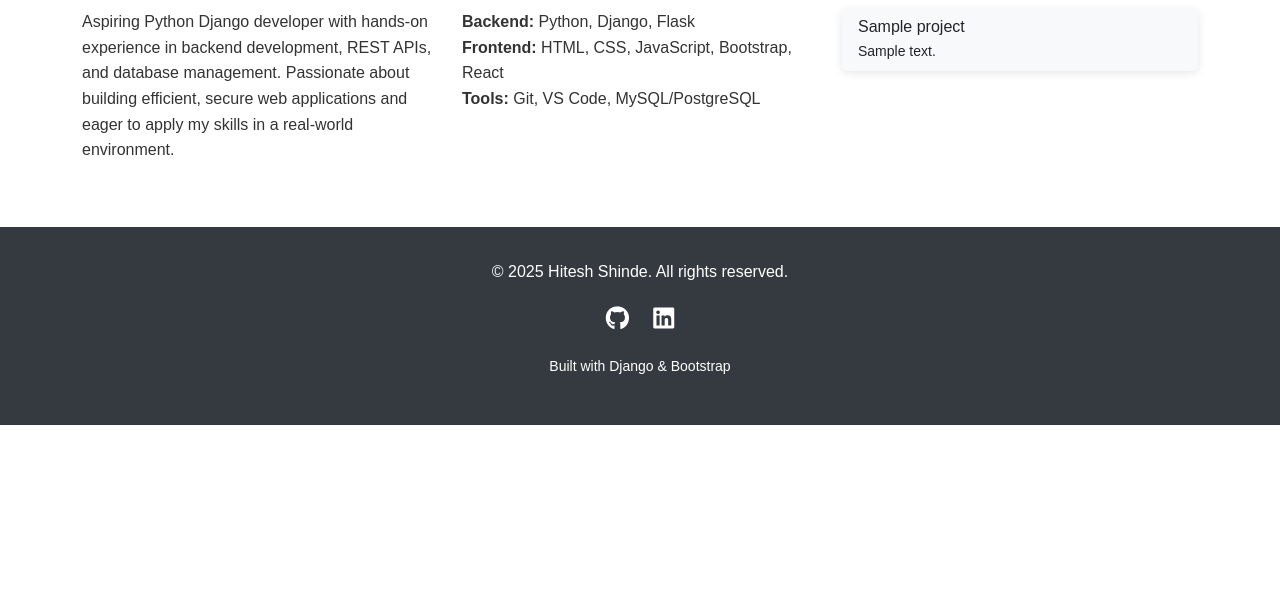
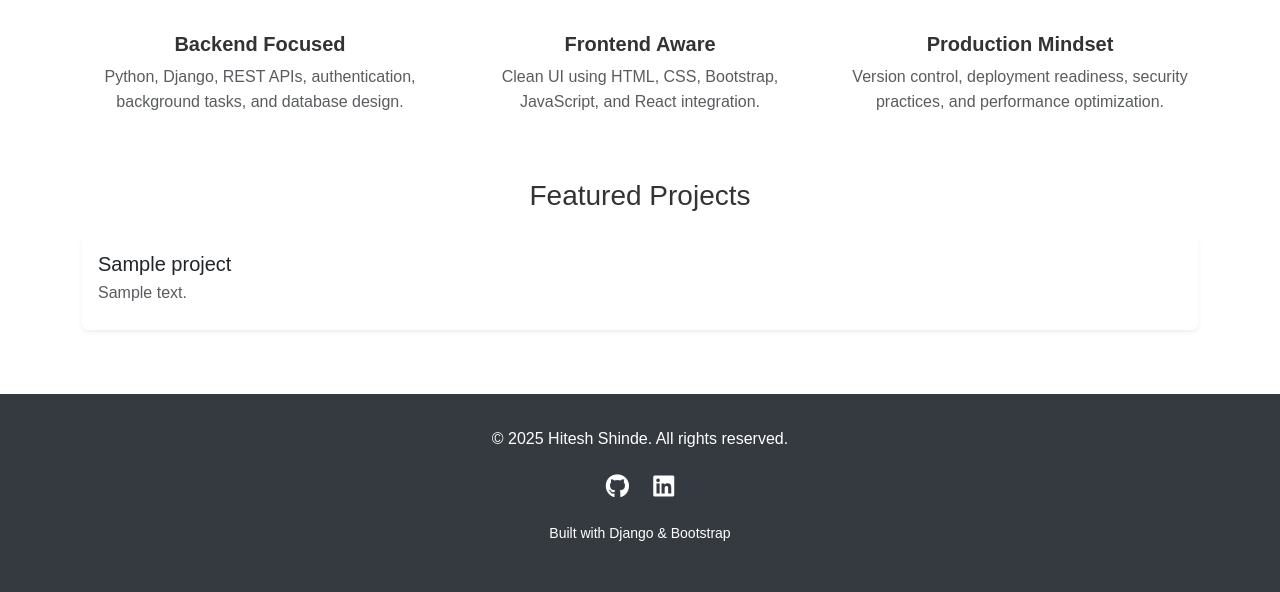
Before and after one commit to Hitesh-Shinde710/portfolio_project, a Django app: page / in a window 1280 px wide. Shown: the part 564-1156 px from the top of the page. Before the commit the page ends 989 px from the top, so only its background shows below. Run offline with Django 5.2, Linux system fonts and the light colour scheme; tables that the repository leaves empty hold one stand-in row (values such as "Sample post"); some libraries are stand-ins or nearby versions.

Commit message:
Update home.html

```diff
--- a/portfolio_project/portfolio_app/templates/portfolio_app/home.html
+++ b/portfolio_project/portfolio_app/templates/portfolio_app/home.html
@@ -1,45 +1,76 @@
 {% extends "portfolio_app/base.html" %}
 {% load static %}
 {% block title %}Home - My Portfolio{% endblock %}
+
 {% block content %}
-<div class="hero text-white text-center p-5 rounded">
+
+<!-- HERO SECTION -->
+<div class="hero text-white text-center p-5 rounded mb-5"
+     style="background: linear-gradient(135deg, #0d6efd, #0b5ed7);">
+
     <img
         src="{% static 'portfolio_app/images/profile.jpg' %}"
         alt="Hitesh Shinde"
-        class="rounded-circle mb-4"
+        class="rounded-circle mb-4 shadow"
         width="160"
+        height="160"
     >
 
-    <h1 class="display-4 fw-bold">Welcome to My Portfolio</h1>
-    <p class="lead">I'm a passionate developer creating amazing things with Python, Django, and more. Let's build something great together!</p>
-    <a href="{% url 'projects' %}" class="btn btn-primary btn-lg">View My Projects</a>
+    <h1 class="display-4 fw-bold">Hitesh Shinde</h1>
+    <p class="lead mb-4">
+        Full-Stack Django Developer building secure, scalable, and user-focused web applications.
+    </p>
+
+    <a href="{% url 'projects' %}" class="btn btn-light btn-lg me-2">
+        View Projects
+    </a>
+    <a href="{% url 'contact' %}" class="btn btn-outline-light btn-lg">
+        Contact Me
+    </a>
 </div>
-<div class="row">
+
+<!-- SUMMARY SECTION -->
+<div class="row text-center mb-5">
     <div class="col-md-4">
-        <h3>About Me</h3>
-        <p>Aspiring Python Django developer with hands-on experience in backend development, REST APIs, and database management. Passionate about building efficient, secure web applications and eager to apply my skills in a real-world environment.</p>
+        <h5 class="fw-bold">Backend Focused</h5>
+        <p class="text-muted">
+            Python, Django, REST APIs, authentication, background tasks, and database design.
+        </p>
     </div>
     <div class="col-md-4">
-        <h3>Skills</h3>
-        <ul class="list-unstyled">
-
-            <li><strong>Backend:</strong> Python, Django, Flask</li>
-            <li><strong>Frontend:</strong> HTML, CSS, JavaScript, Bootstrap, React</li>
-            <li><strong>Tools:</strong> Git, VS Code, MySQL/PostgreSQL</li>
-        </ul>
+        <h5 class="fw-bold">Frontend Aware</h5>
+        <p class="text-muted">
+            Clean UI using HTML, CSS, Bootstrap, JavaScript, and React integration.
+        </p>
     </div>
     <div class="col-md-4">
-    <h3>Featured Projects</h3>
-    {% for project in projects %}
-    <div class="card mb-3 border-0 bg-light">
-        <div class="card-body py-2">
-            <h6 class="card-title mb-1">{{ project.title }}</h6>
-            <p class="card-text small mb-0">{{ project.description|truncatewords:8 }}</p>
-        </div>
-        </div>
-        {% empty %}
-            <p class="small text-muted">No projects yet—add via admin!</p>
-    {% endfor %}
+        <h5 class="fw-bold">Production Mindset</h5>
+        <p class="text-muted">
+            Version control, deployment readiness, security practices, and performance optimization.
+        </p>
     </div>
 </div>
+
+<!-- PROJECTS PREVIEW -->
+<div class="row">
+    <div class="col-md-12">
+        <h3 class="mb-4 text-center">Featured Projects</h3>
+
+        {% for project in projects %}
+            <div class="card mb-3 border-0 shadow-sm">
+                <div class="card-body">
+                    <h5 class="card-title mb-1">{{ project.title }}</h5>
+                    <p class="card-text text-muted mb-2">
+                        {{ project.description|truncatewords:18 }}
+                    </p>
+                </div>
+            </div>
+        {% empty %}
+            <p class="text-center text-muted">
+                No projects yet — add some from the admin panel.
+            </p>
+        {% endfor %}
+    </div>
+</div>
+
 {% endblock %}
```
